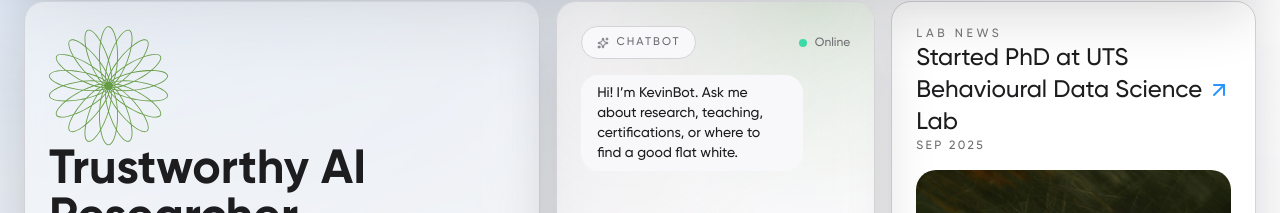
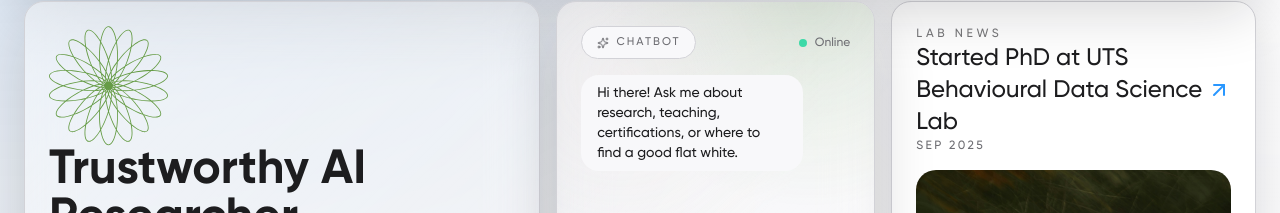
Before and after one commit to kyxzhe/kyxzhe.github.io, a Next.js app: page / in a window 1280 px wide. Shown: the part 122-335 px from the top of the page. Built offline with nearby package versions, Linux system fonts and the light colour scheme; no server answers.

Commit message:
Update chatbot intro copy

```diff
--- a/src/components/ChatBotModal.tsx
+++ b/src/components/ChatBotModal.tsx
@@ -11,7 +11,7 @@ interface ChatBotModalProps {
 }
 
 const assistantGreeting =
-  "Hi, I’m KevinBot. Ask me about research, teaching, certifications, or the best flat white in Sydney.";
+  "Hi there! Ask me about research, teaching, certifications, or the best flat white in Sydney.";
 
 export default function ChatBotModal({ open, onClose }: ChatBotModalProps) {
   const [messages, setMessages] = useState<ChatMessage[]>([
--- a/src/components/ChatIntroPanel.tsx
+++ b/src/components/ChatIntroPanel.tsx
@@ -11,7 +11,7 @@ export default function ChatIntroPanel() {
     {
       role: "assistant",
       content:
-        "Hi! I’m KevinBot. Ask me about research, teaching, certifications, or where to find a good flat white.",
+        "Hi there! Ask me about research, teaching, certifications, or where to find a good flat white.",
     },
   ]);
   const [input, setInput] = useState("");
```
